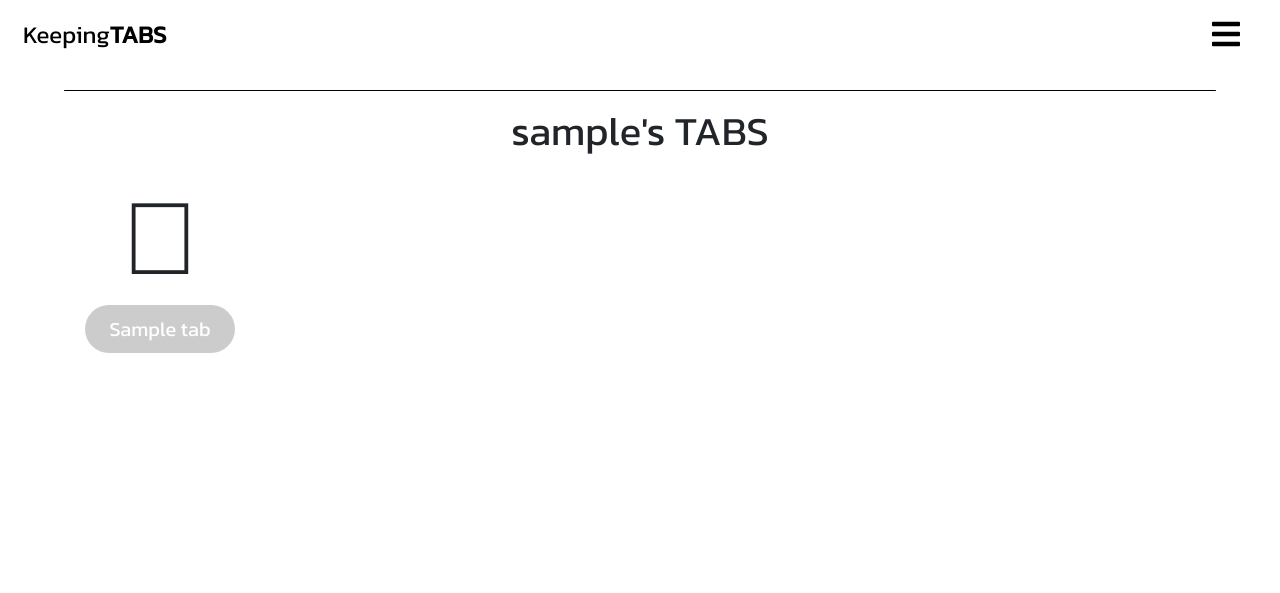
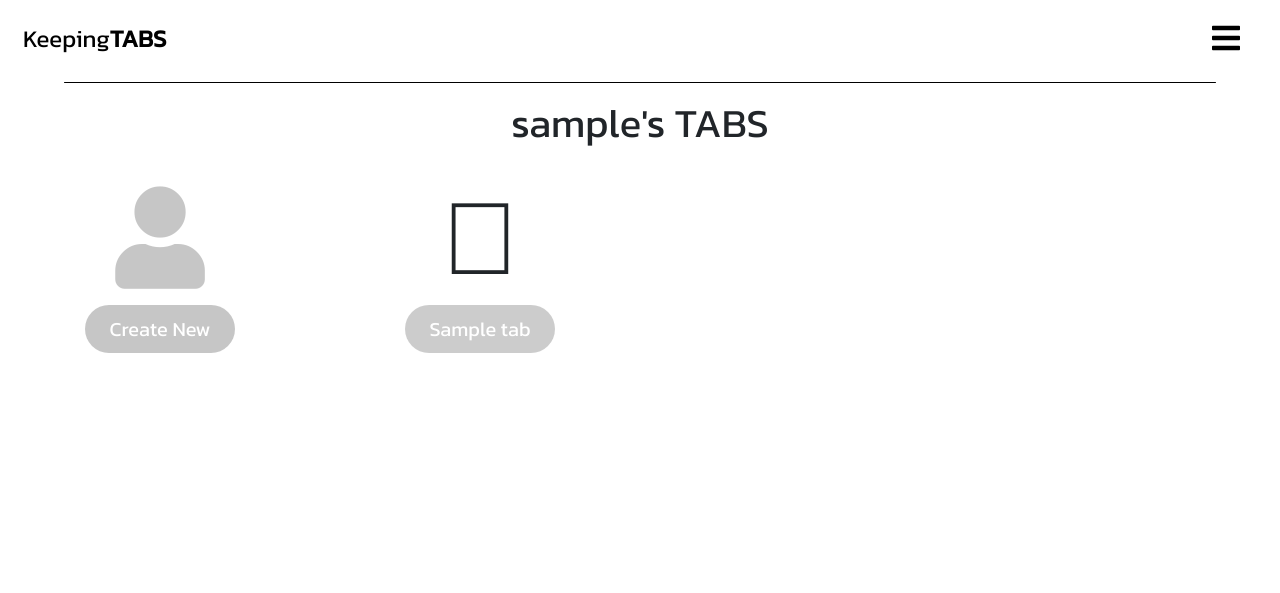
Before and after one commit to RyanRayn/Milestone-3, a Flask app: page /get_tabs in a window 1280 px wide. Shown: the top 593 px of the page. Run offline with Flask 2, Linux system fonts and the light colour scheme; the visitor is signed in with stand-in values (Sample User, id 1); a database or web service that is not in the repository returns one stand-in record (values such as "Sample title"); some libraries are stand-ins or nearby versions.

Commit message:
added 'add tab' functionality

```diff
--- a/app.py
+++ b/app.py
@@ -78,8 +78,15 @@ def logout():
     return redirect(url_for("home"))
 
 
-@app.route("/get_tabs", methods=["GET"])
+@app.route("/get_tabs", methods=["GET", "POST"])
 def get_tabs():
+    if request.method == "POST":
+        tab = {
+            "tab_name":request.form.get("tab_name")
+        }
+        mongo.db.tabs.insert_one(tab)
+        return redirect(url_for("get_tabs"))
+
     tabs = list(mongo.db.tabs.find())
     username = mongo.db.users.find_one(
         {"username": session["user"]})["username"]
--- a/static/css/style.css
+++ b/static/css/style.css
@@ -98,6 +98,10 @@ hr{
 
 .orange{
     background-color:#f9cf8b70;
+}
+
+.dark-grey{
+    color:rgba(168, 168, 168, 0.651);
 }
 
 /*---------- Navbar ----------*/
@@ -322,13 +326,52 @@ hr{
     --fa-secondary-color:rgba(160, 160, 160, 0.534);
 }
 
-.user-btn{
+.fa-user-plus{
+    font-size:8vw;
+    --fa-primary-color:rgba(160, 160, 160, 0.534);
+    --fa-secondary-color:rgb(253, 87, 87);
+}
+
+.tab-btn{
     background-color:rgba(160, 160, 160, 0.534);
     color:white;
     width:150px;
     border-radius:25px;
 }
 
+.add-tab-btn{
+    background-color:rgba(168, 168, 168, 0.651);
+    color:white;
+    width:150px;
+    border-radius:25px;
+}
+
+.add-tab-btn:hover{
+    background-color:black;
+    color:white;
+}
+
+.modal-content{
+    background-color:rgba(255, 167, 167, 0.849);
+    border:none;
+    border-radius:25px;
+}
+
+.tab-input{
+    border:2px solid rgb(255, 167, 167);
+}
+
+.create-submit{
+    background-color:rgb(253, 87, 87);
+    color:white;
+    width:60%;
+    border-radius:25px;
+}
+
+.create-submit:hover{
+    background-color:rgb(253, 87, 87);
+    color:white;
+}
 /*---------- Footer ----------*/
 
 .page-footer{
--- a/templates/base.html
+++ b/templates/base.html
@@ -32,7 +32,7 @@
     {% if session.user %}
         <header>
 <!-- Navigation -->
-            <div class="row mx-2 mt-1 mb-2">
+            <div class="row mx-2 mt-2 mb-1">
                 <div class="col-6 d-flex align-items-center">
                     <a href="{{ url_for('home') }}" class="navbar-logo">Keeping<strong>TABS</strong></a>
                 </div>
@@ -47,11 +47,12 @@
                 </div>
             </div>
         </header>
+    <hr class="my-2 rounded">
     {% endif %}
 
     {% block content %}
     {% endblock %}
-        <!-- Footer -->
+<!-- Footer -->
             <footer class="page-footer grey py-3">
                 <div class="row no-gutters">
                     <div class="d-none d-sm-block col-6 pt-2 pl-3">© 2020 Copyright:KeepingTABS.com</div>
--- a/templates/home.html
+++ b/templates/home.html
@@ -3,7 +3,7 @@
 {% if not session.user %}
     <header>
 <!-- Navigation -->
-        <div class="row mx-2 mt-3 mb-2">
+        <div class="row mx-2 mt-2 mb-2">
             <div class="col-6 d-flex align-items-center">
                 <a href="{{ url_for('home') }}" class="navbar-logo">Keeping<strong>TABS</strong></a>
             </div>
@@ -14,7 +14,7 @@
     </header>
 {% endif %}
 
-<hr class="my-3 rounded">
+
 
     <div id="content">
 <!-- Callout Container Large Screens -->
--- a/templates/login.html
+++ b/templates/login.html
@@ -5,7 +5,7 @@
     <header>
 <!-- Navigation for large screens -->
         <div class="nav-lg">
-            <div class="row mx-4 mt-1">
+            <div class="row mx-4 mt-2">
                 <div class="col-6 d-flex align-items-center">
                     <a href="{{ url_for('home') }}" class="navbar-logo">Keeping<strong>TABS</strong></a>
                 </div>
@@ -28,7 +28,7 @@
             </div>
         </div>
     </header>
-<hr class="my-4 rounded">
+<hr class="my-4">
     <div id="content">
 
         <div class="container-fluid">
--- a/templates/profile.html
+++ b/templates/profile.html
@@ -1,9 +1,5 @@
 {% extends "base.html" %}
 {% block content %}
-
-
-
-<hr class="my-3 rounded">
 
     <div id="content">
         <div class="container-fluid">
--- a/templates/register.html
+++ b/templates/register.html
@@ -5,7 +5,7 @@
     <header>
 <!-- Navigation large screens-->
         <div class="nav-lg">
-            <div class="row mx-4 mt-1">
+            <div class="row mx-4 mt-2">
                 <div class="col-6 d-flex align-items-center">
                     <a href="{{ url_for('home') }}" class="navbar-logo">
                     Keeping<strong>TABS</strong></a>
@@ -30,7 +30,7 @@
             </div>
         </div>
     </header>
-<hr class="my-4 rounded">
+<hr class="my-4">
     <div id="content">
 
         <div class="container-fluid">
--- a/templates/tabs.html
+++ b/templates/tabs.html
@@ -1,22 +1,65 @@
 {% extends "base.html" %}
 {% block content %}
 
-
-<hr class="my-3 rounded">
-
     <div id="content">
         <div class="container-fluid">
-            <div class="row text-center">
+
+<!-- Tab Page Header -->
+
+            <div class="row text-center my-2">
                 <div class="col-12">
                     <h1>{{ username }}'s TABS</h1>
                 </div>
             </div>
             <div class="row">
+
+<!-- Add New Tab Button-->
+
+                <div class="col-6 my-4 col-md-3 d-flex justify-content-center">
+                    <div class="user text-center">
+                        <i class="fas fa-user mb-3 dark-grey"></i><br>
+                        <button type="button" class="btn btn-lg add-tab-btn text-center" data-toggle="modal" data-target="#newTabModal">Create New
+                        </button>
+                    </div>
+                </div>
+
+<!-- New Tab Modal -->
+
+                <div class="modal fade" id="newTabModal" tabindex="-1" role="dialog" aria-labelledby="exampleModalCenterTitle" aria-hidden="true">
+                    <div class="modal-dialog modal-dialog-centered" role="document">
+                        <div class="modal-content">
+                            <div class="modal-body">
+                                <div class="d-flex justify-content-center">
+                                    <div class="form-container my-3 p-4 mb-5">
+                                        <div class="row text-center text-white">
+                                            <div class="col-12 form-header">
+                                                <strong>Create New Tab</strong>
+                                            </div>
+                                        </div>
+                                        <form method="POST" action="{{ url_for('get_tabs') }}">
+<!-- Tab Name -->
+                                            <div class="pt-4 d-flex justify-content-center">
+                                                <input id="tab_name" name="tab_name" type="text" minlength="1" maxlength="15" pattern="^[a-zA-Z0-9]{5,15}$" class="validate tab-input text-center p-1" placeholder="Tab Name" required>
+                                            </div>
+                                            <div class="text-center"><small class="w-100 text-white">(Max length 15 characters. Letters or numbers ok.)</small></div>
+<!-- Submit Button -->
+                                            <div class="d-flex justify-content-center pt-4">
+                                                <button type="submit" class="btn create-submit btn-lg">Submit</button>
+                                            </div>
+                                        </form>
+                                    </div>
+                                </div>
+                            </div>
+                        </div>
+                    </div>
+                </div>
+<!-- Tabs -->
+
             {% for tab in tabs %}
                 <div class="col-6 my-4 col-md-3 d-flex justify-content-center">
                     <div class="user text-center">
                         <i class="fad fa-user mb-3"></i><br>
-                        <a href="{{ url_for('get_tabs', username=session['user']) }}" class="btn btn-lg user-btn text-center">{{ tab.tab_name }}</a>
+                        <a href="{{ url_for('get_tabs', username=session['user']) }}" class="btn btn-lg tab-btn text-center">{{ tab.tab_name }}</a>
                     </div>
                 </div>
             {% endfor %}
```
